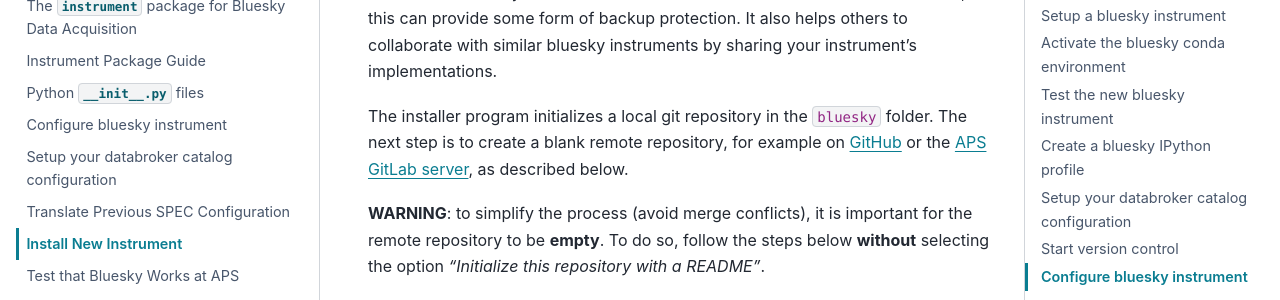
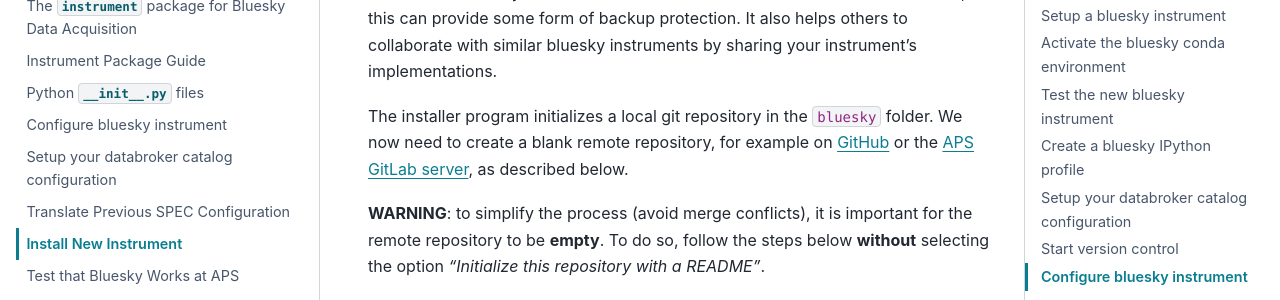
Before and after one commit to BCDA-APS/bluesky_training, a Sphinx documentation site: the page built from docs/source/instrument/_install_new_instrument.rst, in a window 1280 px wide and 900 px high, scrolled down 3862 px. Shown: the part 154-454 px from the top of the window. Built offline with Sphinx 7.4.7 and the PyData theme 0.15.4, drawn with Linux system fonts in a browser that asks for light colours.

Commit message:
DOC #141 update git section

```diff
--- a/docs/source/instrument/_install_new_instrument.rst
+++ b/docs/source/instrument/_install_new_instrument.rst
@@ -302,7 +302,7 @@ also helps others to collaborate with similar bluesky instruments by
 sharing your instrument's implementations.
 
 The installer program initializes a local git repository in the ``bluesky``
-folder. The next step is to create a blank remote repository, for example
+folder. We now need to create a blank remote repository, for example
 on `GitHub <https://github.com/>`__ or the `APS GitLab server
 <https://git.aps.anl.gov/>`__, as described below.
 
```
